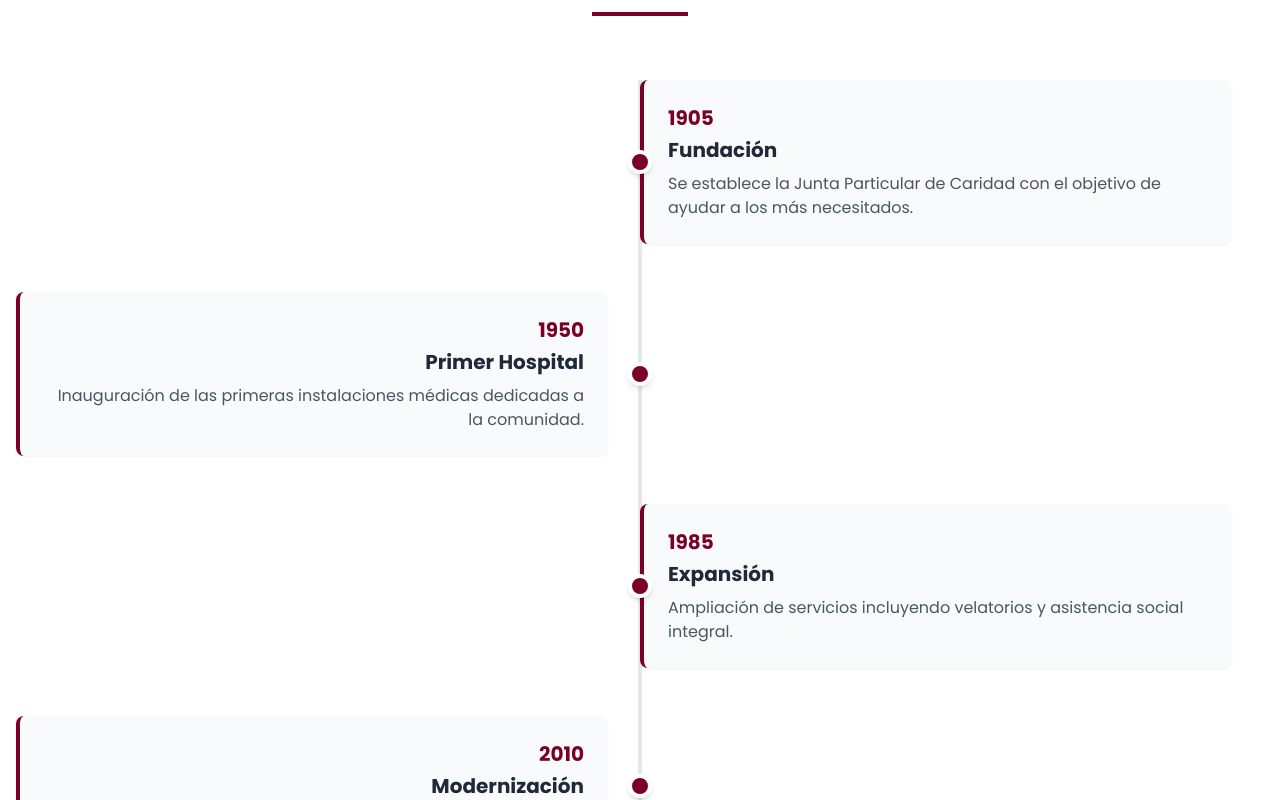
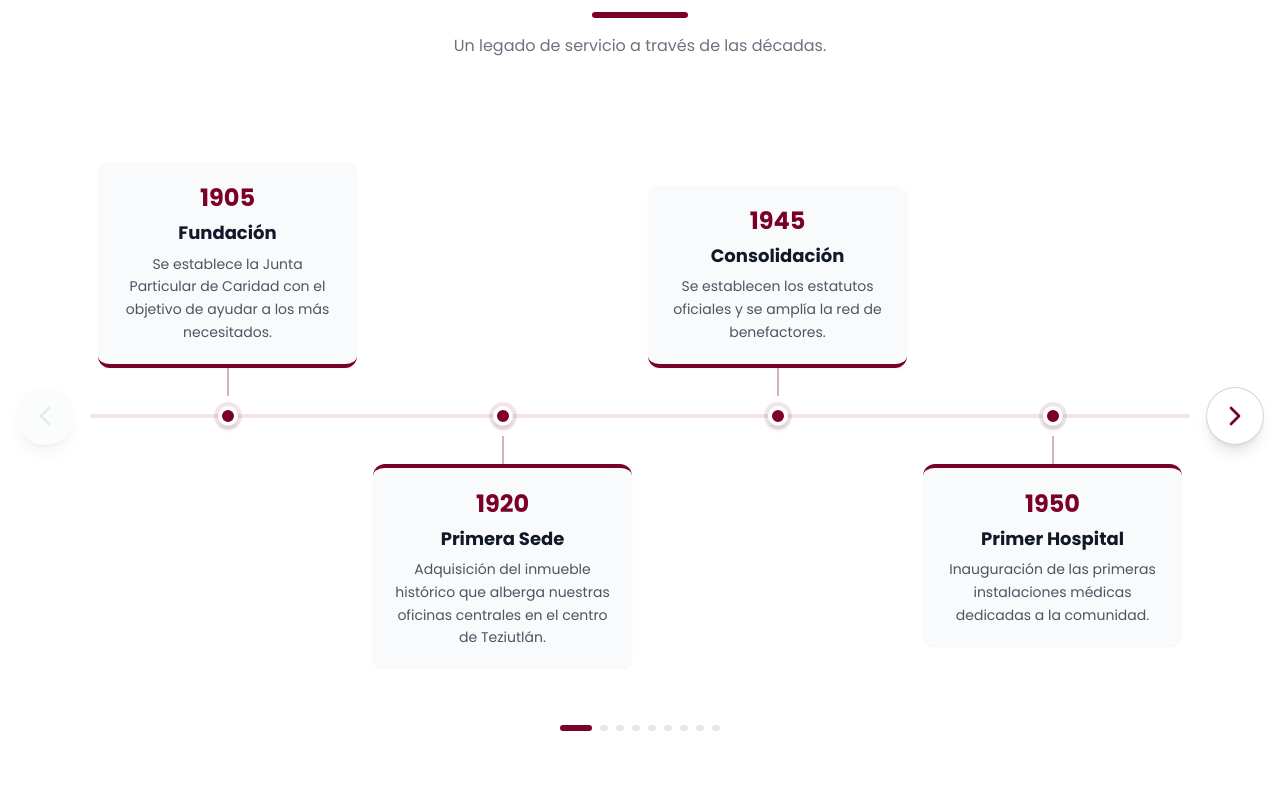
Before and after one commit to PabloBunny2003/website, a React (Vite) app: page / in a window 1280 px wide. Shown: the part 940-1740 px from the top of the page. Built offline with nearby package versions, Linux system fonts and the light colour scheme.

Commit message:
Commit from Dualite Alpha:

```diff
--- a/src/components/Timeline.tsx
+++ b/src/components/Timeline.tsx
@@ -1,47 +1,180 @@
+import { useState } from 'react';
 import { Section } from './Section';
+import { cn } from '../lib/utils';
+import { ChevronLeft, ChevronRight } from 'lucide-react';
+import { motion, AnimatePresence } from 'framer-motion';
 
 const milestones = [
   { year: '1905', title: 'Fundación', description: 'Se establece la Junta Particular de Caridad con el objetivo de ayudar a los más necesitados.' },
+  { year: '1920', title: 'Primera Sede', description: 'Adquisición del inmueble histórico que alberga nuestras oficinas centrales en el centro de Teziutlán.' },
+  { year: '1945', title: 'Consolidación', description: 'Se establecen los estatutos oficiales y se amplía la red de benefactores.' },
   { year: '1950', title: 'Primer Hospital', description: 'Inauguración de las primeras instalaciones médicas dedicadas a la comunidad.' },
+  { year: '1965', title: 'Voluntariado', description: 'Se formaliza el grupo de damas voluntarias para apoyo en asistencia social.' },
   { year: '1985', title: 'Expansión', description: 'Ampliación de servicios incluyendo velatorios y asistencia social integral.' },
-      { year: '2010', title: 'Modernización', description: 'Renovación de equipos médicos y reestructuración administrativa.' },
+  { year: '1998', title: 'Reconocimiento', description: 'Premio estatal al mérito altruista por la labor ininterrumpida en la sierra nororiental.' },
+  { year: '2005', title: 'Centenario', description: 'Celebración de 100 años de servicio ininterrumpido a la comunidad teziuteca.' },
+  { year: '2010', title: 'Modernización', description: 'Renovación de equipos médicos y reestructuración administrativa del hospital.' },
+  { year: '2018', title: 'Nuevas Áreas', description: 'Apertura de la unidad de rehabilitación física y terapia para pacientes de bajos recursos.' },
+  { year: '2020', title: 'Resiliencia', description: 'Adaptación de protocolos y apoyo extraordinario durante la contingencia sanitaria.' },
   { year: '2024', title: 'Actualidad', description: 'Continuamos sirviendo con la misma pasión y compromiso que el primer día.' },
 ];
 
 export default function Timeline() {
+  const [startIndex, setStartIndex] = useState(0);
+  const itemsPerPage = 4; // Número de hitos visibles en escritorio
+
+  const nextSlide = () => {
+    if (startIndex + itemsPerPage < milestones.length) {
+      setStartIndex(prev => prev + 1);
+    }
+  };
+
+  const prevSlide = () => {
+    if (startIndex > 0) {
+      setStartIndex(prev => prev - 1);
+    }
+  };
+
+  const visibleMilestones = milestones.slice(startIndex, startIndex + itemsPerPage);
+  const canPrev = startIndex > 0;
+  const canNext = startIndex + itemsPerPage < milestones.length;
+
   return (
     <Section id="historia" className="bg-white">
       <div className="container mx-auto px-4">
         <div className="text-center mb-16">
           <h2 className="text-3xl md:text-4xl font-bold text-primary mb-4">Nuestra Historia</h2>
-              <div className="w-24 h-1 bg-primary mx-auto"></div>
+          <div className="w-24 h-1.5 bg-primary mx-auto rounded-full"></div>
+          <p className="mt-4 text-gray-500">Un legado de servicio a través de las décadas.</p>
         </div>
 
-            <div className="relative">
-              {/* Vertical Line */}
-              <div className="absolute left-4 md:left-1/2 transform md:-translate-x-1/2 h-full w-1 bg-gray-200"></div>
+        {/* Mobile View (Vertical) - Visible only on small screens */}
+        <div className="md:hidden relative space-y-8 pl-8 border-l-2 border-primary/20 ml-4">
+          {milestones.map((item, index) => (
+            <div key={index} className="relative">
+              {/* Dot */}
+              <div className="absolute -left-[41px] top-0 w-6 h-6 bg-primary rounded-full border-4 border-white shadow-md"></div>
 
-              <div className="space-y-12">
-                {milestones.map((item, index) => (
-                  <div key={index} className={`relative flex flex-col md:flex-row items-center ${index % 2 === 0 ? 'md:flex-row-reverse' : ''}`}>
-
-                    {/* Content */}
-                    <div className="w-full md:w-1/2 pl-12 md:pl-0 md:px-8 mb-4 md:mb-0">
-                      <div className={`bg-gray-50 p-6 rounded-lg shadow-sm border-l-4 border-primary ${index % 2 === 0 ? 'md:text-left' : 'md:text-right'}`}>
+              <div className="bg-gray-50 p-6 rounded-lg shadow-sm border-l-4 border-primary">
                 <span className="text-primary font-bold text-xl block mb-1">{item.year}</span>
                 <h3 className="text-xl font-bold text-gray-800 mb-2">{item.title}</h3>
                 <p className="text-gray-600">{item.description}</p>
               </div>
             </div>
-
-                    {/* Dot */}
-                    <div className="absolute left-4 md:left-1/2 transform -translate-x-1/2 w-6 h-6 bg-primary rounded-full border-4 border-white shadow-md z-10"></div>
-
-                    {/* Empty Space for Layout Balance */}
-                    <div className="hidden md:block w-1/2"></div>
-                  </div>
           ))}
         </div>
+
+        {/* Desktop View (Horizontal Carousel) - Visible only on medium+ screens */}
+        <div className="hidden md:flex items-center gap-4 relative py-10">
+
+            {/* Botón Anterior */}
+            <button
+                onClick={prevSlide}
+                disabled={!canPrev}
+                className={cn(
+                    "p-3 rounded-full shadow-lg border transition-all z-20 flex-shrink-0",
+                    canPrev
+                        ? "bg-white text-primary hover:bg-primary hover:text-white border-primary/20 hover:scale-110"
+                        : "bg-gray-50 text-gray-300 border-transparent cursor-not-allowed opacity-50"
+                )}
+                aria-label="Ver hitos anteriores"
+            >
+                <ChevronLeft size={32} />
+            </button>
+
+            {/* Contenedor del Timeline */}
+            <div className="flex-grow relative min-h-[480px] overflow-hidden">
+                {/* Línea Central de Fondo */}
+                <div className="absolute top-1/2 left-0 w-full h-1 bg-primary/10 -translate-y-1/2 z-0 rounded-full"></div>
+
+                <div className="grid grid-cols-4 gap-0 h-full w-full">
+                    <AnimatePresence mode='popLayout'>
+                        {visibleMilestones.map((item, index) => {
+                            // Usamos el índice absoluto para determinar si va arriba o abajo
+                            // Esto asegura que el patrón se mantenga consistente al navegar
+                            const absoluteIndex = startIndex + index;
+                            const isEven = absoluteIndex % 2 === 0;
+
+                            return (
+                                <motion.div
+                                    key={item.year}
+                                    initial={{ opacity: 0, x: 50 }}
+                                    animate={{ opacity: 1, x: 0 }}
+                                    exit={{ opacity: 0, x: -50 }}
+                                    transition={{ duration: 0.4, delay: index * 0.1 }}
+                                    className="grid grid-rows-[1fr_auto_1fr] h-full group px-2"
+                                >
+
+                                    {/* Sección Superior (Contenido para pares) */}
+                                    <div className="flex flex-col justify-end pb-8 relative">
+                                        {isEven && (
+                                            <div className="bg-gray-50 p-5 rounded-xl shadow-sm border-b-4 border-primary text-center hover:-translate-y-2 transition-all duration-300 relative z-10 h-auto flex flex-col justify-center hover:shadow-md hover:bg-white group-hover:border-primary-light">
+                                                <span className="text-primary font-bold text-2xl block mb-2">{item.year}</span>
+                                                <h3 className="font-bold text-gray-900 mb-2 leading-tight text-lg">{item.title}</h3>
+                                                <p className="text-sm text-gray-600 leading-relaxed line-clamp-4">{item.description}</p>
+
+                                                {/* Línea conectora */}
+                                                <div className="absolute left-1/2 -bottom-8 w-0.5 h-8 bg-primary/30 -translate-x-1/2"></div>
+                                            </div>
+                                        )}
+                                    </div>
+
+                                    {/* Marcador Central (Eje) */}
+                                    <div className="relative flex items-center justify-center h-8 z-10">
+                                        <div className={cn(
+                                            "w-5 h-5 bg-primary rounded-full border-4 border-white shadow-md transition-all duration-300 group-hover:scale-150 group-hover:bg-primary-dark",
+                                            "ring-4 ring-primary/10"
+                                        )}></div>
+                                    </div>
+
+                                    {/* Sección Inferior (Contenido para impares) */}
+                                    <div className="flex flex-col justify-start pt-8 relative">
+                                        {!isEven && (
+                                            <div className="bg-gray-50 p-5 rounded-xl shadow-sm border-t-4 border-primary text-center hover:translate-y-2 transition-all duration-300 relative z-10 h-auto flex flex-col justify-center hover:shadow-md hover:bg-white group-hover:border-primary-light">
+                                                {/* Línea conectora */}
+                                                <div className="absolute left-1/2 -top-8 w-0.5 h-8 bg-primary/30 -translate-x-1/2"></div>
+
+                                                <span className="text-primary font-bold text-2xl block mb-2">{item.year}</span>
+                                                <h3 className="font-bold text-gray-900 mb-2 leading-tight text-lg">{item.title}</h3>
+                                                <p className="text-sm text-gray-600 leading-relaxed line-clamp-4">{item.description}</p>
+                                            </div>
+                                        )}
+                                    </div>
+                                </motion.div>
+                            );
+                        })}
+                    </AnimatePresence>
+                </div>
+            </div>
+
+            {/* Botón Siguiente */}
+            <button
+                onClick={nextSlide}
+                disabled={!canNext}
+                className={cn(
+                    "p-3 rounded-full shadow-lg border transition-all z-20 flex-shrink-0",
+                    canNext
+                        ? "bg-white text-primary hover:bg-primary hover:text-white border-primary/20 hover:scale-110"
+                        : "bg-gray-50 text-gray-300 border-transparent cursor-not-allowed opacity-50"
+                )}
+                aria-label="Ver hitos siguientes"
+            >
+                <ChevronRight size={32} />
+            </button>
+
+        </div>
+
+        {/* Indicador de progreso (opcional) */}
+        <div className="hidden md:flex justify-center mt-4 gap-2">
+            {Array.from({ length: Math.ceil(milestones.length - itemsPerPage + 1) }).map((_, idx) => (
+                <div
+                    key={idx}
+                    className={cn(
+                        "h-1.5 rounded-full transition-all duration-300",
+                        idx === startIndex ? "w-8 bg-primary" : "w-2 bg-gray-200"
+                    )}
+                />
+            ))}
         </div>
       </div>
     </Section>
```
Lines whose indentation alone changed are shown as unchanged.
